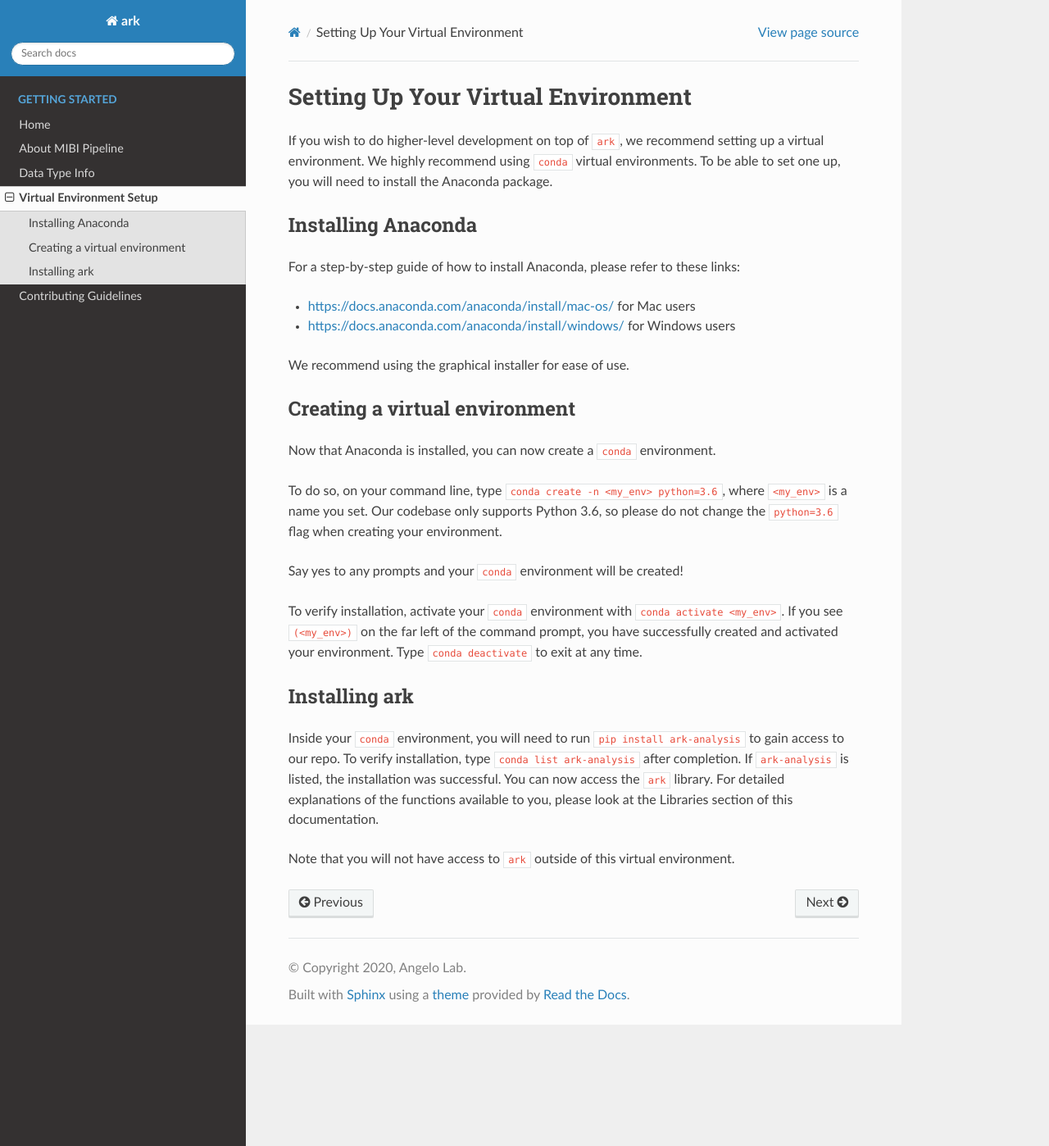
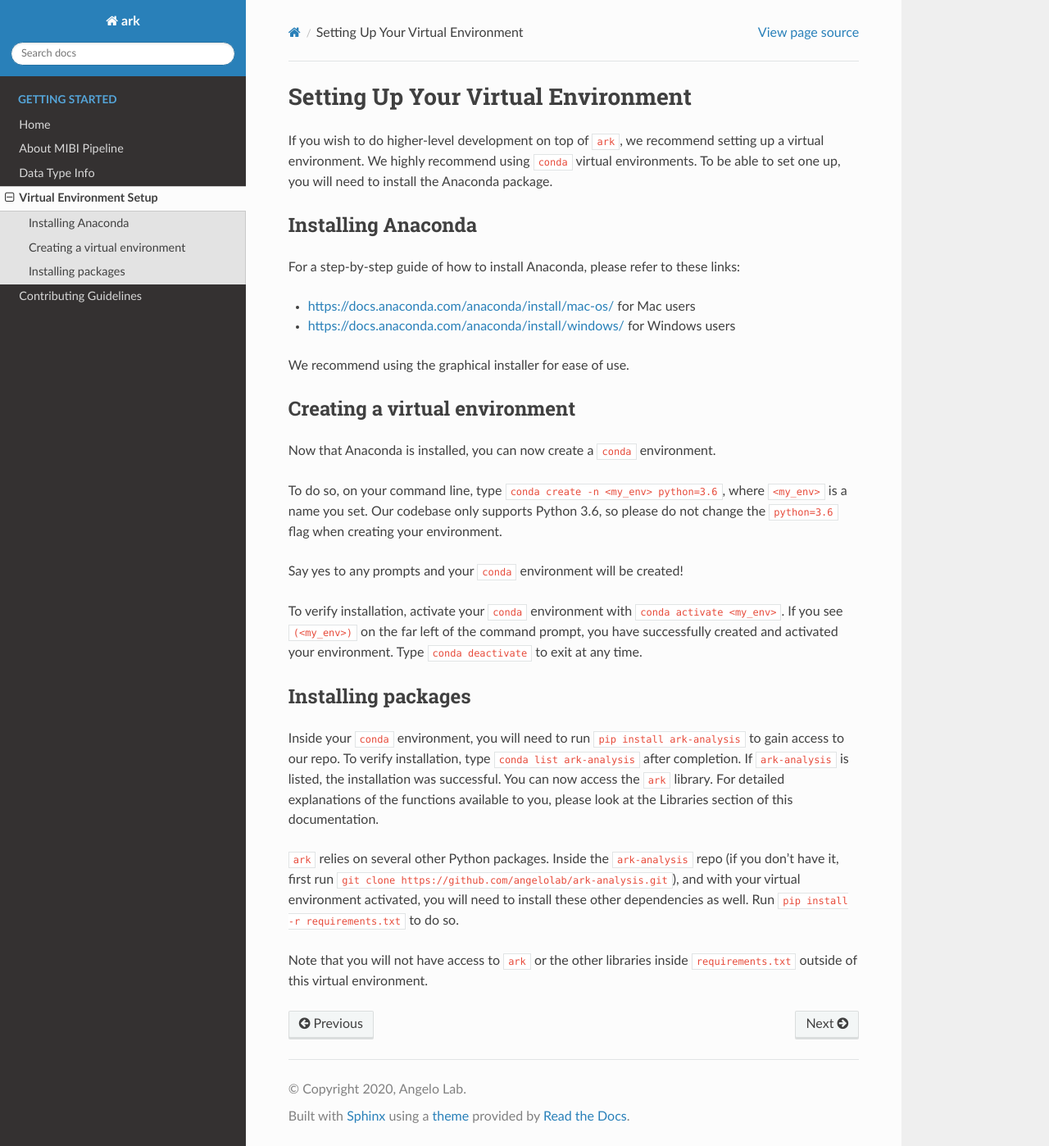
Before and after one commit to angelolab/ark-analysis, a Sphinx documentation site: the page built from docs/_rtd/virtualenv.md, in a window 1280 px wide and 1398 px high. Shown: the whole window at 82% size. Built offline with Sphinx 7.4.7 and the Read the Docs theme 2.0.0, drawn with Linux system fonts in a browser that asks for light colours; pages that are not in the unit, such as notebooks, are missing from menus.

Commit message:
Add info about pip installing requirements.txt

```diff
--- a/docs/_rtd/virtualenv.md
+++ b/docs/_rtd/virtualenv.md
@@ -20,8 +20,10 @@ Say yes to any prompts and your `conda` environment will be created!
 
 To verify installation, activate your `conda` environment with `conda activate <my_env>`. If you see `(<my_env>)` on the far left of the command prompt, you have successfully created and activated your environment. Type `conda deactivate` to exit at any time.
 
-### Installing ark
+### Installing packages
 
 Inside your `conda` environment, you will need to run `pip install ark-analysis` to gain access to our repo. To verify installation, type `conda list ark-analysis` after completion. If `ark-analysis` is listed, the installation was successful. You can now access the `ark` library. For detailed explanations of the functions available to you, please look at the Libraries section of this documentation.
 
-Note that you will not have access to `ark` outside of this virtual environment.
+`ark` relies on several other Python packages. Inside the `ark-analysis` repo (if you don't have it, first run `git clone https://github.com/angelolab/ark-analysis.git`), and with your virtual environment activated, you will need to install these other dependencies as well. Run `pip install -r requirements.txt` to do so.
+
+Note that you will not have access to `ark` or the other libraries inside `requirements.txt` outside of this virtual environment.
```
